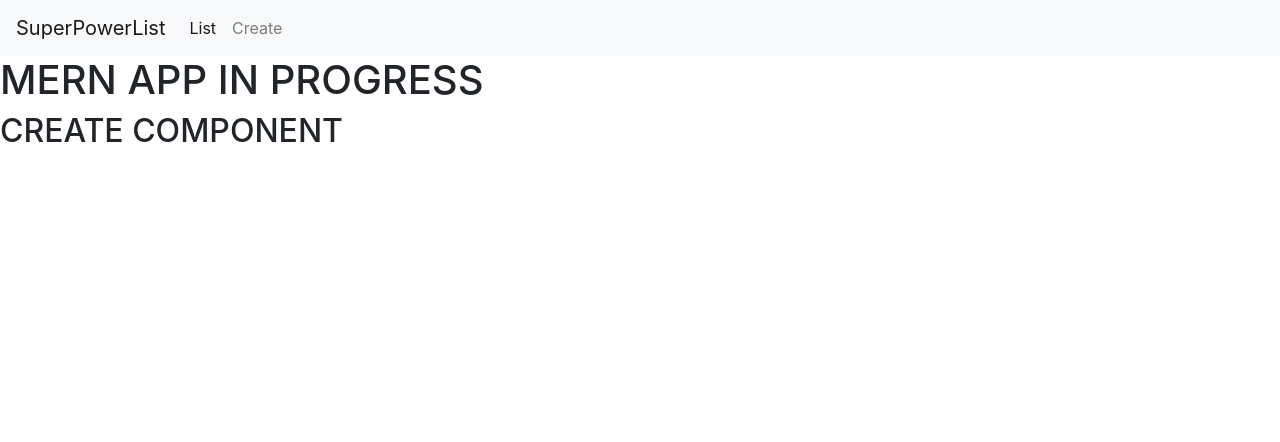
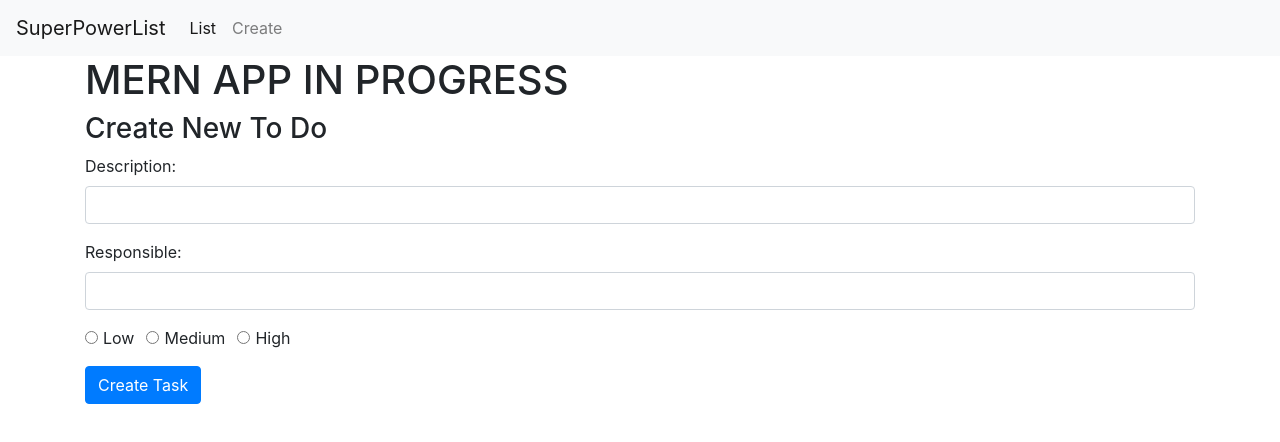
Before and after one commit to CaptainHdz/power-list, a React (Create React App) app in the folder client/: page /create in a window 1280 px wide. Shown: the top 442 px of the page. Built offline with nearby package versions, Linux system fonts and the light colour scheme.

Commit message:
create component completed

```diff
--- a/client/public/index.html
+++ b/client/public/index.html
@@ -9,14 +9,12 @@
       name="description"
       content="Web site created using create-react-app"
     />
-    <link rel="apple-touch-icon" href="logo192.png" />
     <!--
       manifest.json provides metadata used when your web app is installed on a
       user's mobile device or desktop. See https://developers.google.com/web/fundamentals/web-app-manifest/
     -->
     <link rel="manifest" href="%PUBLIC_URL%/manifest.json" />
 
-    <link rel="stylesheet" href="https://stackpath.bootstrapcdn.com/bootstrap/4.3.1/css/bootstrap.min.css" integrity="sha384-ggOyR0iXCbMQv3Xipma34MD+dH/1fQ784/j6cY/iJTQUOhcWr7x9JvoRxT2MZw1T" crossorigin="anonymous">
 
     <!--
       Notice the use of %PUBLIC_URL% in the tags above.
@@ -27,6 +25,9 @@
       work correctly both with client-side routing and a non-root public URL.
       Learn how to configure a non-root public URL by running `npm run build`.
     -->
+    <link rel="stylesheet" href="https://stackpath.bootstrapcdn.com/bootstrap/4.3.1/css/bootstrap.min.css" integrity="sha384-ggOyR0iXCbMQv3Xipma34MD+dH/1fQ784/j6cY/iJTQUOhcWr7x9JvoRxT2MZw1T" crossorigin="anonymous">
+
+
     <title>React App</title>
   </head>
   <body>
--- a/client/src/App.js
+++ b/client/src/App.js
@@ -26,7 +26,7 @@ function App() {
   </div>
 </nav>
 
-    <div classNameNameName="container">
+    <div className="container">
       <h1>MERN APP IN PROGRESS</h1>
     <Route path="/" exact component={List} />
     <Route path="/edit/:id" component={EditList} />
--- a/client/src/components/Create.js
+++ b/client/src/components/Create.js
@@ -3,6 +3,11 @@ import React, {Component} from "react";
 class Create extends Component {
     constructor(props) {
         super(props);
+
+        this.onChangeDescription = this.onChangeDescription.bind(this);
+        this.onChangeResponsible = this.onChangeResponsible.bind(this);
+        this.onChangePriority = this.onChangePriority.bind(this);
+        this.onSubmit = this.onSubmit.bind(this);
 
         this.state = {
             description: "",
@@ -33,7 +38,8 @@ onChangePriority(e) {
 
 onSubmit(e) {
     e.preventDefault();
-    console.log("Hey it works!")
+    console.log("Hey it works!");
+    console.log(`Todo description: ${this.state.description}`)
     this.setState({
         description: "",
             responsible: "",
@@ -45,8 +51,64 @@ onSubmit(e) {
 
     render() {
         return (
-            <div>
-                <h2>CREATE COMPONENT</h2>
+            <div className="mt-1">
+                <h3>Create New To Do</h3>
+                <form onSubmit={this.onSubmit}>
+                    <div className="form-group" >
+                        <label>Description:</label>
+                        <input  type="text"
+                                className="form-control"
+                                value={this.state.description}
+                                onChange={this.onChangeDescription}
+                                />
+                    </div>
+                    <div className="form-group" >
+                        <label>Responsible:</label>
+                        <input  type="text"
+                                className="form-control"
+                                value={this.state.responsible}
+                                onChange={this.onChangeResponsible}
+                                />
+                    </div>
+                    <div className="form-group" >
+                        <div className="form-check form-check-inline">
+                            <input className="form-check-input"
+                                   type="radio"
+                                   name="priorityOptions"
+                                   id="priorityLow"
+                                   value="Low"
+                                   checked={this.state.priority === "Low"}
+                                   onChange={this.onChangePriority}
+                                   />
+                                   <label className="form-check-label">Low</label>
+                        </div>
+                        <div className="form-check form-check-inline">
+                            <input className="form-check-input"
+                                   type="radio"
+                                   name="priorityOptions"
+                                   id="priorityMedium"
+                                   value="Medium"
+                                   checked={this.state.priority === "Medium"}
+                                   onChange={this.onChangePriority}
+                                   />
+                                   <label className="form-check-label">Medium</label>
+                        </div>
+                        <div className="form-check form-check-inline">
+                            <input className="form-check-input"
+                                   type="radio"
+                                   name="priorityOptions"
+                                   id="priorityHigh"
+                                   value="High"
+                                   checked={this.state.priority === "High"}
+                                   onChange={this.onChangePriority}
+                                   />
+                                   <label className="form-check-label">High</label>
+                        </div>
+                    </div>
+                    <div className="form-group">
+                        <input type="submit" value="Create Task" className="btn btn-primary"/>
+                    </div>
+                </form>
             </div>
         )
     }
```
Also changed, not shown: client/public/manifest.json.
